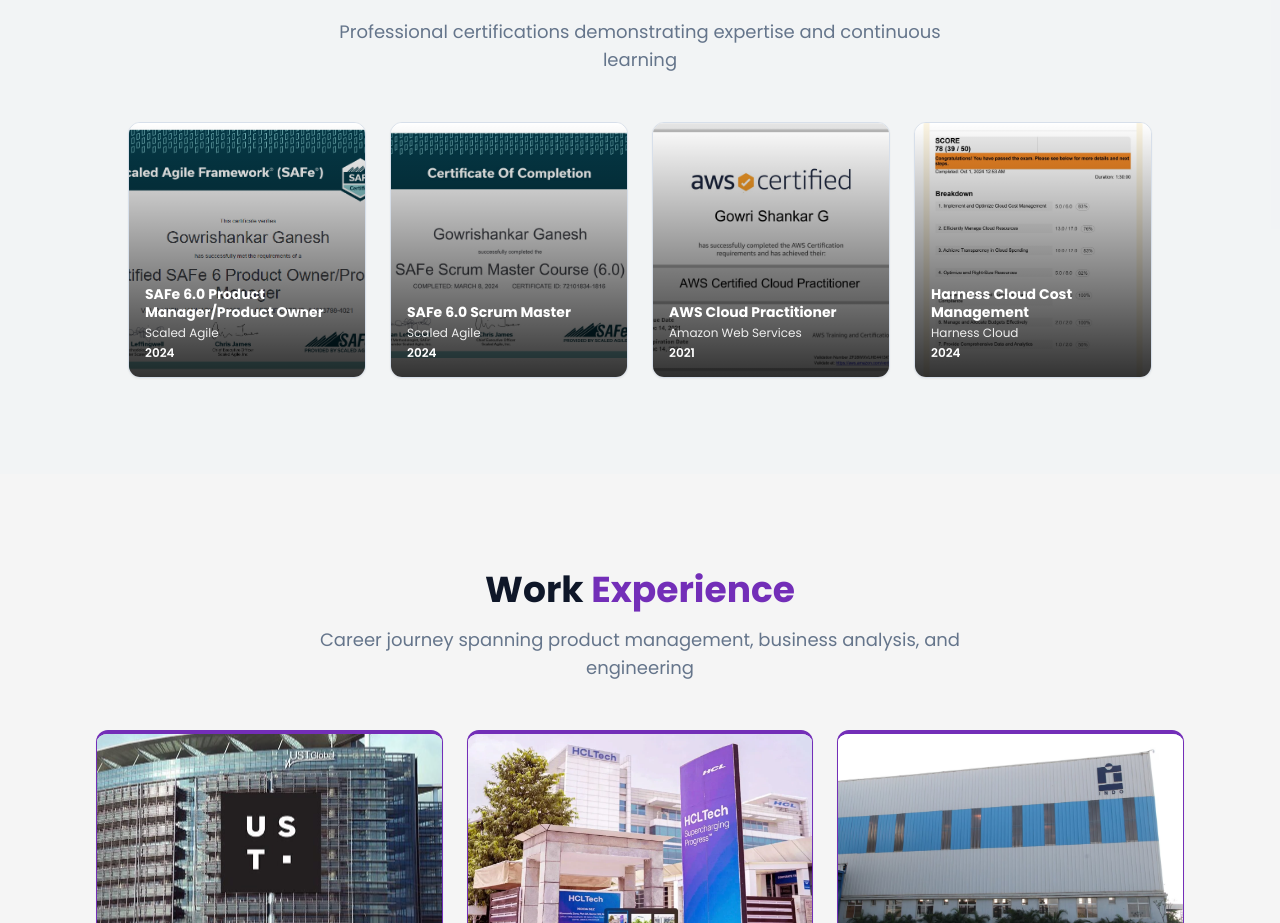
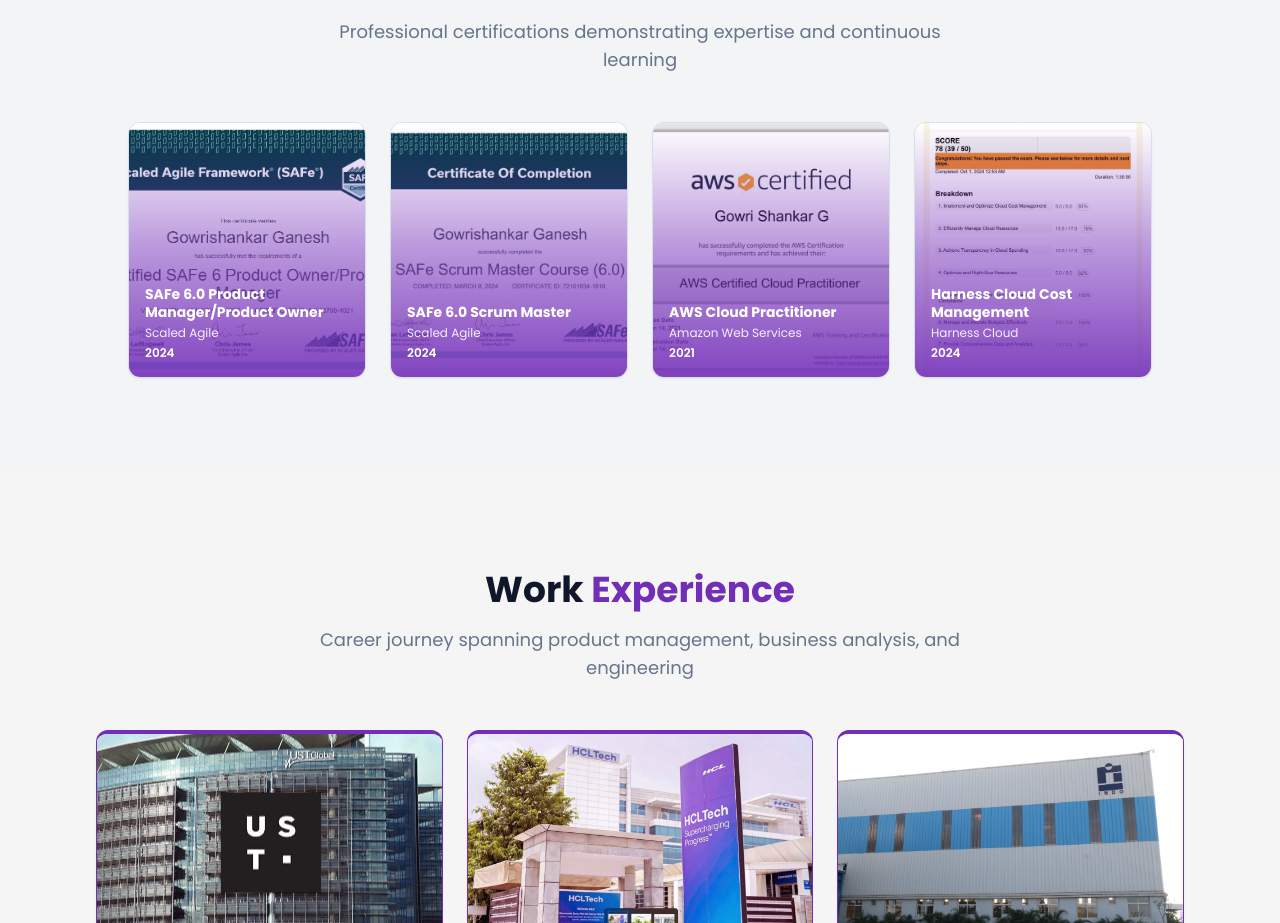
Before and after one commit to shankargportfolio/shankargportfolio.github.io, a React (Vite) app: page / in a window 1280 px wide. Shown: the part 2820-3743 px from the top of the page. Built offline with nearby package versions, Linux system fonts and the light colour scheme; the HTML template or start-up script is replaced by a standard one.

Commit message:
Apply blue theme to certifications

```diff
--- a/src/components/Certifications.tsx
+++ b/src/components/Certifications.tsx
@@ -70,7 +70,7 @@ const Certifications = () => {
                       onContextMenu={(e) => e.preventDefault()}
                       draggable={false}
                     />
-                    <div className="absolute inset-0 bg-gradient-to-t from-black/80 via-black/40 to-transparent" />
+                    <div className="absolute inset-0 bg-gradient-to-t from-primary/90 via-primary/50 to-transparent" />
                     <div className="absolute bottom-0 left-0 right-0 p-4 text-white">
                       <h3 className="font-bold text-sm mb-1 leading-tight">{cert.title}</h3>
                       <p className="text-xs opacity-90">{cert.issuer}</p>
@@ -79,7 +79,7 @@ const Certifications = () => {
                   </div>
                 </Card>
               </DialogTrigger>
-              <DialogContent className="max-w-4xl w-full p-0 bg-black/95">
+              <DialogContent className="max-w-4xl w-full p-0 bg-primary/95">
                 <div className="relative">
                   <img
                     src={cert.image}
```
